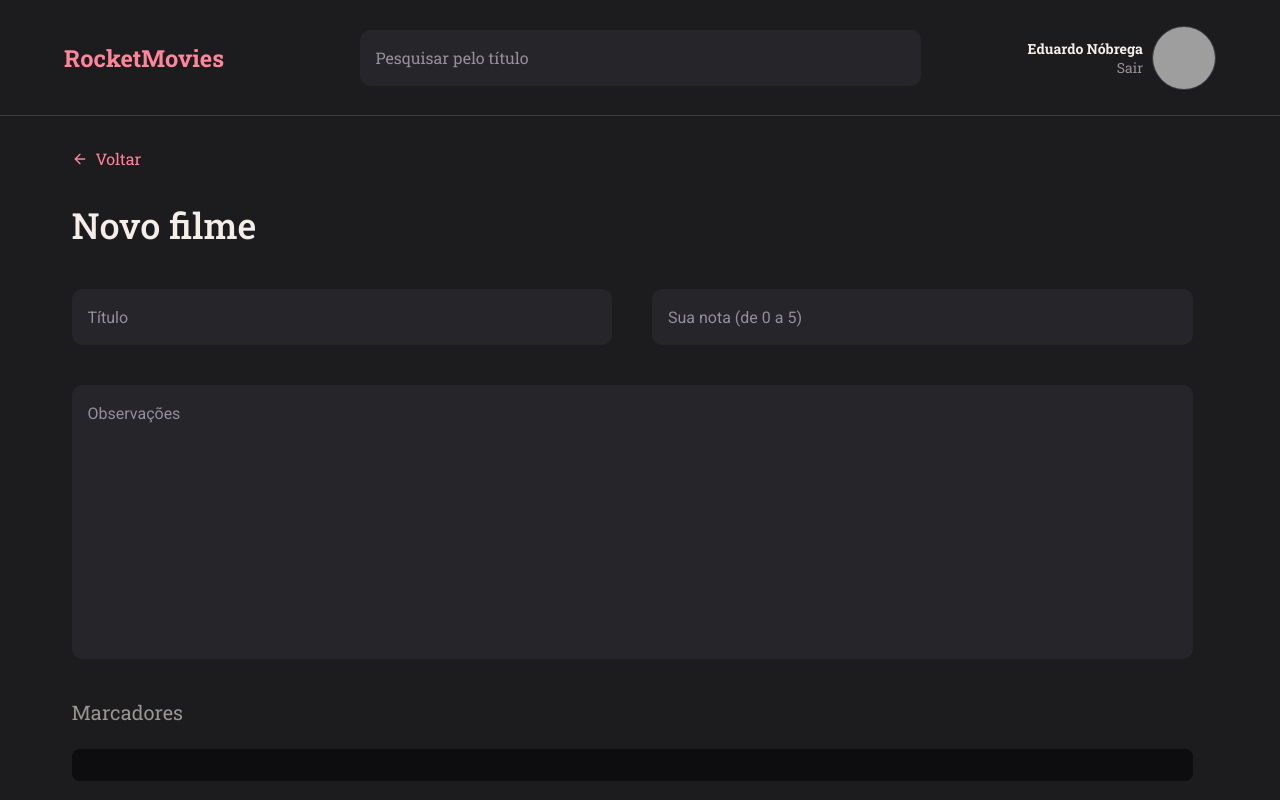
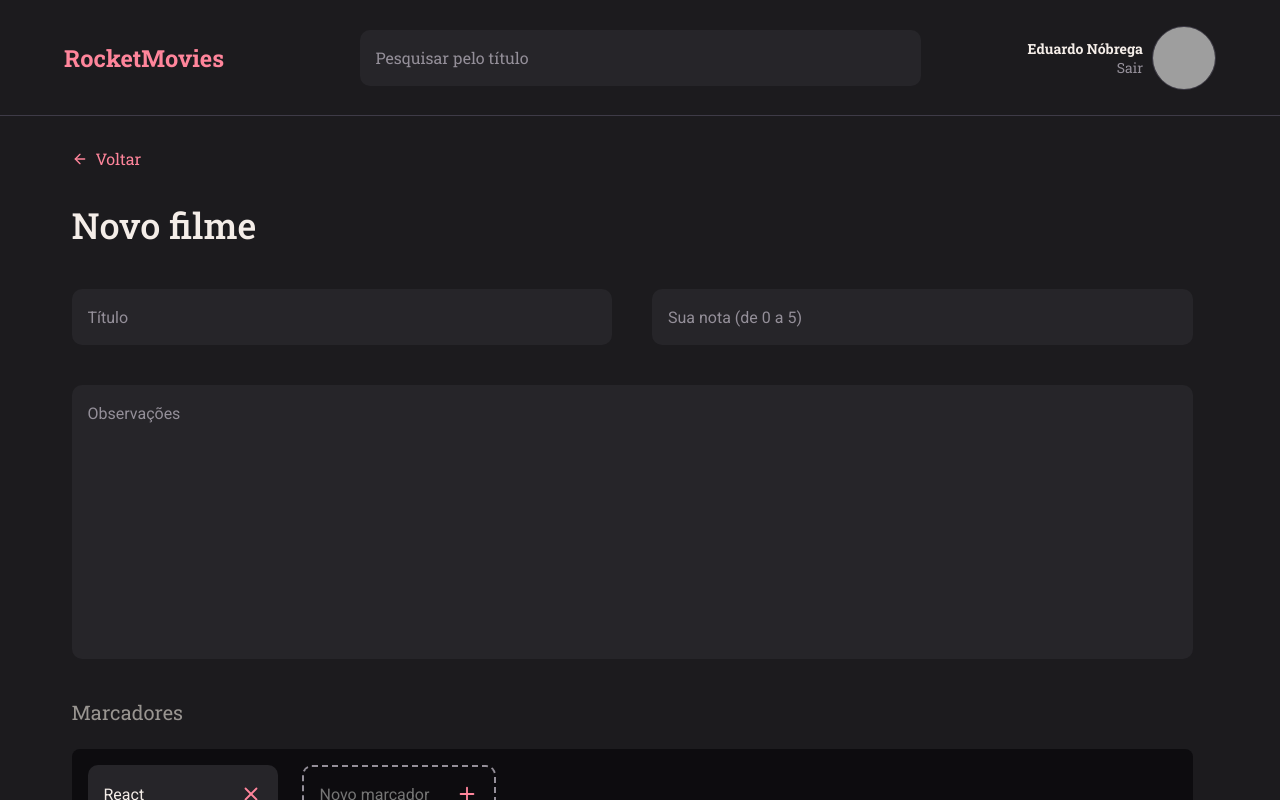
Before and after one commit to eduardonobrega/rocketmovies-frontend, a React (Vite) app: page / in a window 1280 px wide. Built offline with nearby package versions, Linux system fonts and the light colour scheme; grey boxes are pictures that could not be loaded.

Commit message:
NoteItem

```diff
--- /dev/null
+++ b/src/components/NoteItem/Index.jsx
@@ -0,0 +1,20 @@
+import { FiX, FiPlus } from 'react-icons/fi';
+
+import { Container } from './styles';
+
+export function NoteItem({ isNew = false, onClick, ...rest }) {
+  return (
+    <Container isNew={isNew}>
+      <input
+        type="text"
+        readOnly={!isNew}
+        placeholder="Novo marcador"
+        {...rest}
+      />
+
+      <button type="button" onClick={onClick}>
+        {isNew ? <FiPlus /> : <FiX />}
+      </button>
+    </Container>
+  );
+}
--- /dev/null
+++ b/src/components/NoteItem/styles.js
@@ -0,0 +1,45 @@
+import styled from 'styled-components';
+
+export const Container = styled.div`
+  width: fit-content;
+  padding: 1.6rem;
+  border-radius: 1rem;
+  background-color: ${({ theme, isNew }) =>
+    isNew ? 'transparent' : theme.COLORS.GRAY_900};
+  border: ${({ theme, isNew }) =>
+    isNew ? `2px dashed ${theme.COLORS.GRAY_800}` : 'none'};
+
+  display: flex;
+  align-items: center;
+  gap: 1rem;
+  font-family: 'Roboto', sans-serif;
+  font-size: clamp(1.2rem, 0.8rem + 1.25vw, 1.6rem);
+
+  > input {
+    border: none;
+    outline: none;
+    background-color: transparent;
+    width: 11rem;
+
+    color: ${({ theme }) => theme.COLORS.WHITE};
+    font-size: clamp(1.2rem, 0.8rem + 1.25vw, 1.6rem);
+
+    &:disabled {
+      display: none;
+    }
+
+    &::placeholder {
+      font-size: clamp(1.2rem, 0.8rem + 1.25vw, 1.6rem);
+    }
+  }
+  > button {
+    background: none;
+    border: none;
+
+    line-height: 0;
+    margin-left: 1.6rem;
+    font-size: 2.2rem;
+
+    color: ${({ theme }) => theme.COLORS.PINK_900};
+  }
+`;
--- a/src/components/Section/styles.js
+++ b/src/components/Section/styles.js
@@ -26,6 +26,9 @@ export const Container = styled.section`
         display: flex;
         justify-content: space-between;
         margin-bottom: 2rem;
+        >input {
+          width: 100%;
+        }
       }
 
       button {
--- a/src/pages/New/index.jsx
+++ b/src/pages/New/index.jsx
@@ -4,7 +4,8 @@ import { Header } from '../../components/Header';
 import { ButtonText } from '../../components/ButtonText';
 import { Input } from '../../components/Input';
 import { TextArea } from '../../components/TextArea';
-import {Section} from '../../components/Section'
+import { Section } from '../../components/Section';
+import { NoteItem } from '../../components/NoteItem';
 // import {} from '../../components'
 
 import { Container, Content, Form } from './styles';
@@ -36,18 +37,9 @@ export function New() {
             <TextArea placeholder="Observações" />
 
             <Section title="Marcadores">
-            {/* <NoteItem
-                  key={String(index)}
-                  value={tag}
-                  onClick={() => handleRemoveTag(tag)}
-                />
+              <NoteItem value="React" />
 
-              <NoteItem
-                isNew
-                value={newTag}
-                onChange={(e) => setNewTag(e.target.value)}
-                onClick={handleAddTag}
-              /> */}
+              <NoteItem isNew />
             </Section>
 
             <div className="twoColumns">
```
